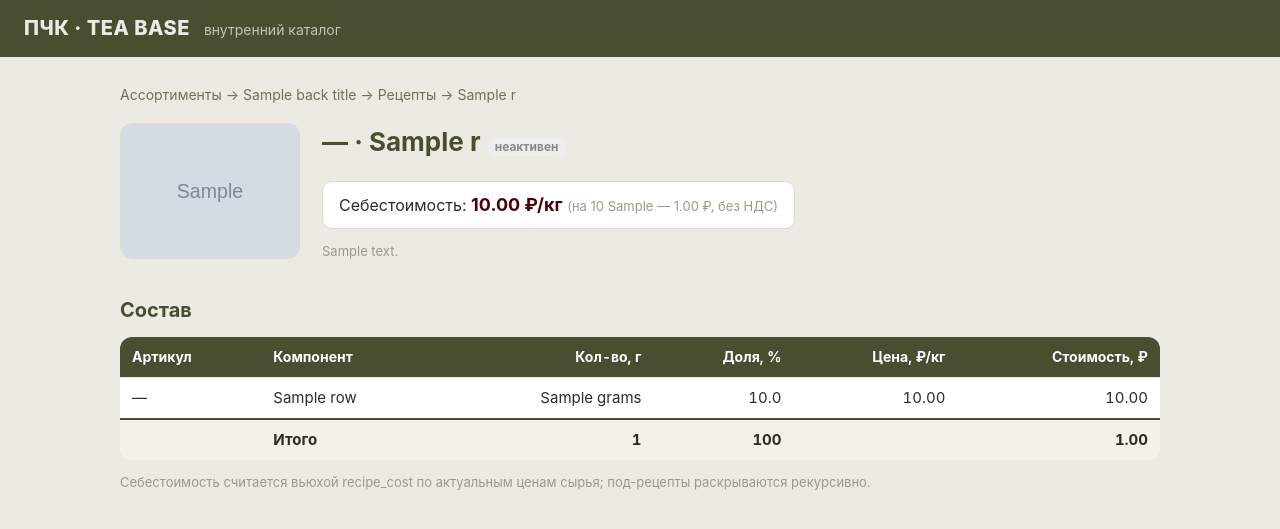
After one commit to andmanuylov-ftc/tea-production-db, a Django app: template migration/django/templates/catalog/recipe.html in a window 1280 px wide. The commit adds this page. Shown: the top 529 px of the page. Run offline with Django 5.2, Linux system fonts and the light colour scheme; the template is opened without the code that fills it: most values are stand-ins (such as "Sample title", 1, 10 or a date in 2020); grey boxes marked "Sample" are stand-in pictures.

Commit message:
витрина: карточка рецепта (состав + себестоимость), натуральная сортировка артикулов везде
Co-Authored-By: Claude Fable 5 <noreply@anthropic.com>

```diff
--- a/migration/django/templates/catalog/base.html
+++ b/migration/django/templates/catalog/base.html
@@ -57,7 +57,17 @@
   .btn:hover { filter: brightness(1.15); }
   .toolbar { display: flex; align-items: center; gap: 14px; margin-bottom: 18px; flex-wrap: wrap; }
   .grid { display: grid; grid-template-columns: repeat(auto-fill, minmax(180px, 1fr)); gap: 14px; }
-  .rcard { background: #fff; border: 1px solid #dcdacd; border-radius: 12px; overflow: hidden; }
+  .rcard { background: #fff; border: 1px solid #dcdacd; border-radius: 12px; overflow: hidden;
+           display: block; text-decoration: none; color: inherit;
+           transition: transform .08s, box-shadow .08s; }
+  a.rcard:hover { transform: translateY(-2px); box-shadow: 0 6px 18px rgba(73,78,49,.14); }
+  .rhead { display: flex; gap: 22px; align-items: flex-start; margin-bottom: 8px; }
+  .rphoto { width: 180px; border-radius: 12px; border: 1px solid #dcdacd; }
+  .costbox { background: #fff; border: 1px solid #dcdacd; border-radius: 10px;
+             padding: 10px 16px; display: inline-block; font-size: 16px; }
+  .costbox b { color: var(--wine); font-size: 18px; }
+  h2 { color: var(--dark); font-size: 20px; margin: 22px 0 12px; }
+  tr.total td { border-top: 2px solid var(--dark); background: #f3f2e8; }
   .rcard img { width: 100%; aspect-ratio: 1; object-fit: cover; display: block; background: #f1f0e7; }
   .rcard .noimg { width: 100%; aspect-ratio: 1; display: flex; align-items: center; justify-content: center;
                   background: #f1f0e7; color: #b9b7a5; font-size: 34px; }
--- /dev/null
+++ b/migration/django/templates/catalog/recipe.html
@@ -0,0 +1,52 @@
+{% extends "catalog/base.html" %}
+{% block title %}{{ r.article|default:"" }} {{ r.name }}{% endblock %}
+{% block content %}
+<div class="crumbs">
+  <a href="/">Ассортименты</a>
+  {% if back_code %} → <a href="/a/{{ back_code }}/{{ back_qs }}">{{ back_title }}</a>
+  → <a href="/a/{{ back_code }}/recipes/{{ back_qs }}">Рецепты</a>{% endif %}
+  → {{ r.article|default:r.name }}
+</div>
+
+<div class="rhead">
+  {% if r.photo_url %}<img class="rphoto" src="{{ r.photo_url }}" alt="">{% endif %}
+  <div>
+    <h1>{{ r.article|default:"—" }} · {{ r.name }}{% if not r.is_active %} <span class="badge">неактивен</span>{% endif %}</h1>
+    <div class="costbox">
+      Себестоимость: <b>{{ cost.cost_per_kg|floatformat:2 }} ₽/кг</b>
+      <span class="muted">(на {{ r.output_quantity|floatformat:"-3" }} {{ r.output_unit }} — {{ cost.total_cost|floatformat:2 }} ₽, без НДС)</span>
+    </div>
+    {% if r.description %}<p class="muted">{{ r.description }}</p>{% endif %}
+  </div>
+</div>
+
+<h2>Состав</h2>
+<table>
+  <tr>
+    <th>Артикул</th><th>Компонент</th>
+    <th class="num">Кол-во, г</th><th class="num">Доля, %</th>
+    <th class="num">Цена, ₽/кг</th><th class="num">Стоимость, ₽</th>
+  </tr>
+  {% for i in rows %}
+  <tr>
+    <td>{{ i.article|default:"—" }}</td>
+    <td>
+      {% if i.is_sub %}<a href="/recipe/{{ i.sub_id }}/">{{ i.name }}</a> <span class="badge">под-рецепт</span>
+      {% else %}{{ i.name }}{% endif %}
+    </td>
+    <td class="num">{{ i.grams }}</td>
+    <td class="num">{{ i.share|floatformat:1 }}</td>
+    <td class="num">{% if i.price is not None %}{{ i.price|floatformat:2 }}{% else %}<span class="muted">нет цены</span>{% endif %}</td>
+    <td class="num">{% if i.line is not None %}{{ i.line|floatformat:2 }}{% else %}—{% endif %}</td>
+  </tr>
+  {% endfor %}
+  <tr class="total">
+    <td></td><td><b>Итого</b></td>
+    <td class="num"><b>{{ total_grams }}</b></td>
+    <td class="num"><b>100</b></td>
+    <td class="num"></td>
+    <td class="num"><b>{{ cost.total_cost|floatformat:2 }}</b></td>
+  </tr>
+</table>
+<p class="muted">Себестоимость считается вьюхой recipe_cost по актуальным ценам сырья; под-рецепты раскрываются рекурсивно.</p>
+{% endblock %}
--- a/migration/django/templates/catalog/recipes.html
+++ b/migration/django/templates/catalog/recipes.html
@@ -16,13 +16,13 @@
 {% if items %}
 <div class="grid">
   {% for r in items %}
-  <div class="rcard">
+  <a class="rcard" href="/recipe/{{ r.id }}/?a={{ code }}{% if client %}&client={{ client.id }}{% endif %}">
     {% if r.photo_url %}<img src="{{ r.photo_url }}" alt="" loading="lazy">{% else %}<div class="noimg">🍃</div>{% endif %}
     <div class="p">
       <div class="a">{{ r.article|default:"—" }}{% if not r.is_active %} · <span class="badge">неактивен</span>{% endif %}</div>
       <div class="n">{{ r.name }}</div>
     </div>
-  </div>
+  </a>
   {% endfor %}
 </div>
 {% else %}
--- a/migration/django/urls.py
+++ b/migration/django/urls.py
@@ -11,5 +11,6 @@ urlpatterns = [
     path('a/<str:code>/skus/', views.skus, name='skus'),
     path('a/<str:code>/price/', views.price, name='price'),
     path('a/<str:code>/price.xlsx', views.price_xlsx, name='price_xlsx'),
+    path('recipe/<uuid:pk>/', views.recipe_detail, name='recipe_detail'),
     path('admin/', admin.site.urls),
 ]
```
Also changed, not shown: migration/django/catalog_views.py (+67 -6 lines).
